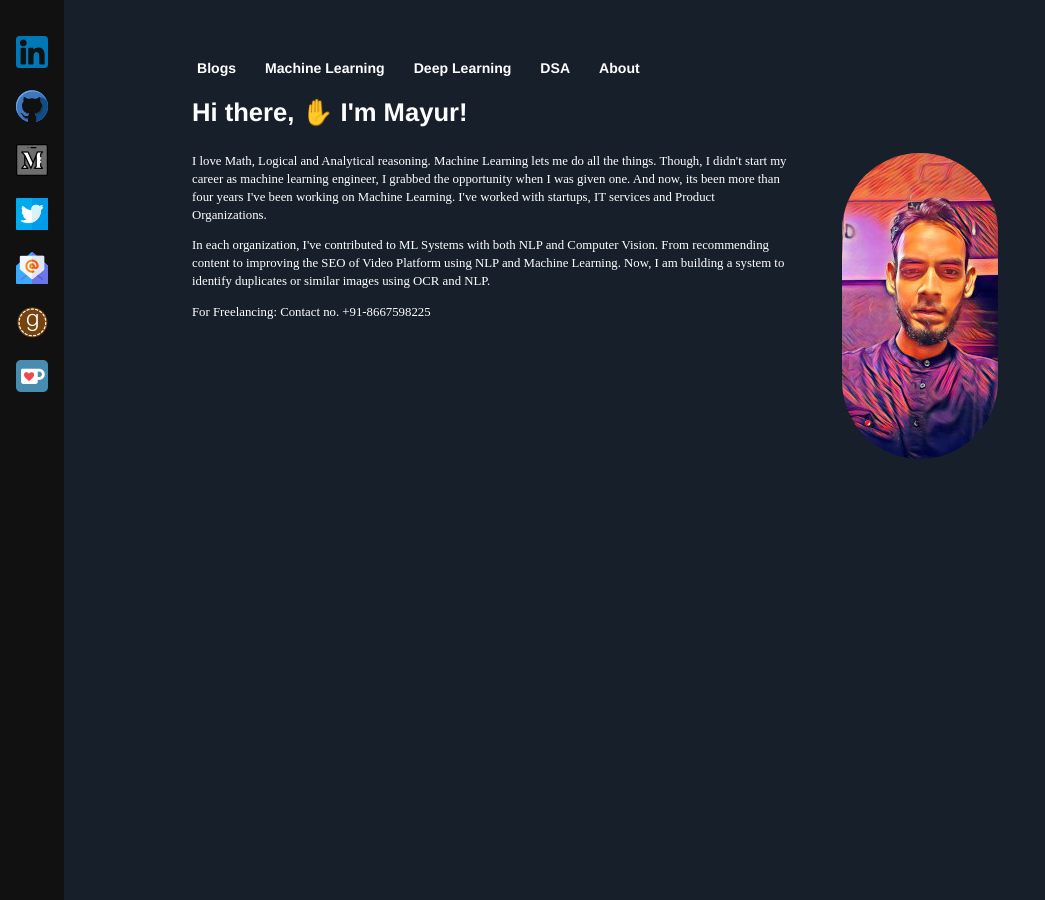
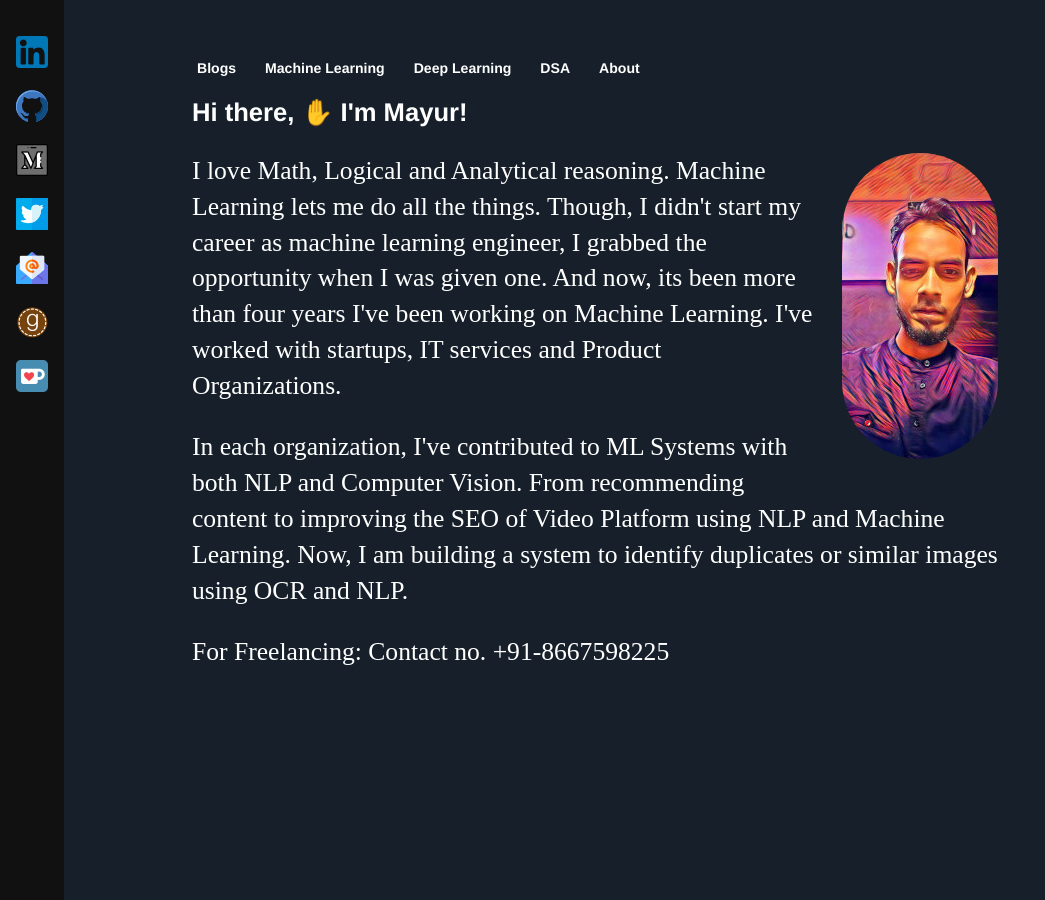
Before and after one commit to Mayurji/mayurji.github.io, a Jekyll site: the page built from about/index.html, in a window 1280 px wide. Shown: the whole page, without its empty margins (0-1045 px from the left). Built offline with Jekyll 4.4.1, drawn with Linux system fonts in a browser that asks for light colours.

Commit message:
Update index.html

```diff
--- a/about/index.html
+++ b/about/index.html
@@ -11,20 +11,20 @@ title: Math + Computing = AI
 <body style="background-color:#17202a;" style="width:90%">
 <h2>Hi there, ✋ I'm Mayur!</h2>
 <div>
-<p style='font-size:2vw'>
+<p >
 	<!--<img src="{{site.url}}/assets/images/profile/mayur.jpg" class="image-cropper" alt="avatar" class="profile-pic" border="3">-->
 	<img alt="Mayur Jain" src="{{site.url}}/assets/images/profile/mayur.jpg" style="float: right; max-width: 33%; margin: 0 0 1em 2em; border-radius: 999px">
-	<p>
+	<p style='font-size:2vw'>
 	I love Math, Logical and Analytical reasoning. Machine Learning lets me do all the things. Though, I didn't start my career as
 	machine learning engineer, I grabbed the opportunity when I was given one. And now, its been more than four years I've been working on Machine Learning.
 	I've worked with startups, IT services and Product Organizations.</p>
 
-	<p>In each organization, I've contributed to ML Systems with both NLP and Computer Vision.
+	<p style='font-size:2vw'>In each organization, I've contributed to ML Systems with both NLP and Computer Vision.
 	From recommending content to improving the SEO of Video Platform using NLP and Machine Learning. Now, I am building a system to identify duplicates or
 	similar images using OCR and NLP.</p>
 
 
-	<p>For Freelancing: Contact no. +91-8667598225</p>
+	<p style='font-size:2vw'>For Freelancing: Contact no. +91-8667598225</p>
 </p>
 <br>
 </div>
```
